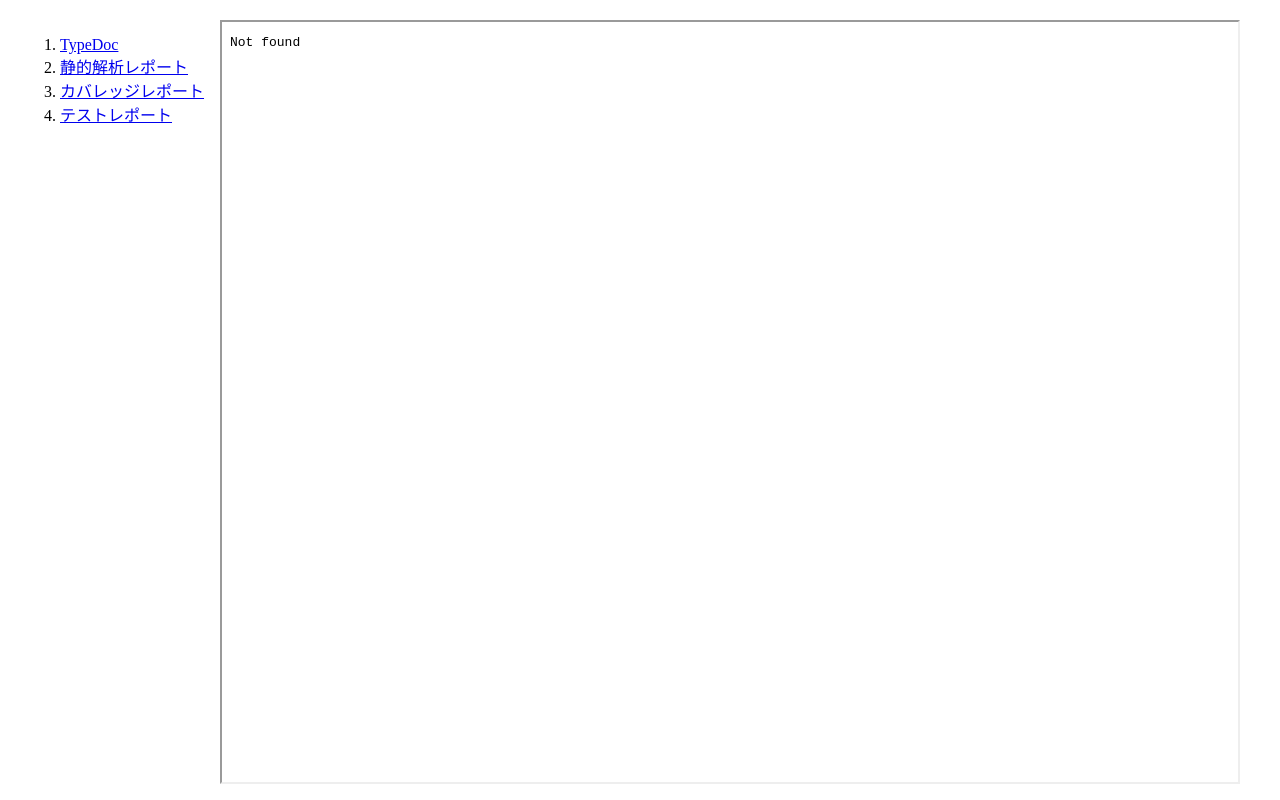
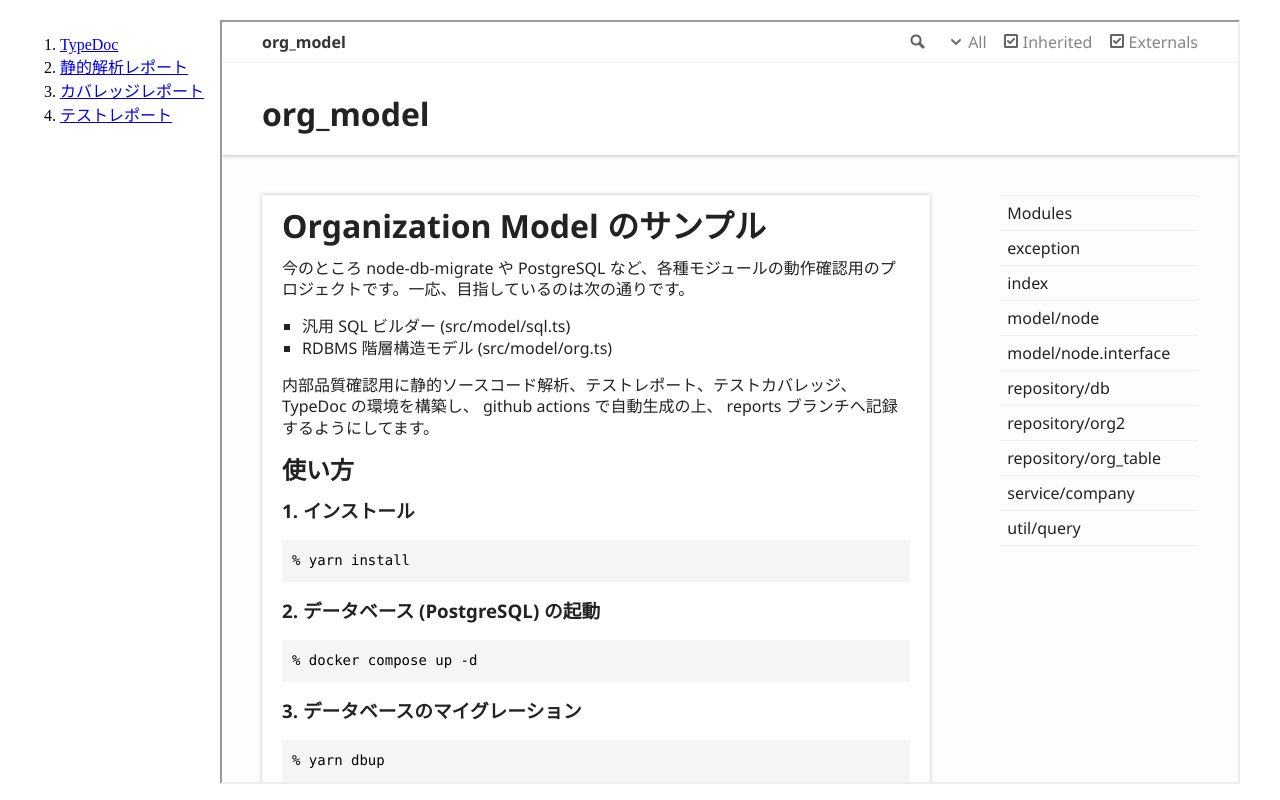
Before and after one commit to Tommy1969/org_model, a plain HTML site: page index.html in a window 1280 px wide. Drawn offline with Linux system fonts and the light colour scheme.

Commit message:
doc: iframe の初期表示を直した。

```diff
--- a/index.html
+++ b/index.html
@@ -39,7 +39,7 @@
       <li><a  target="_docview" href="./jest.html">
         テストレポート</a></li>
     </ol>
-    <iframe name="_docview" src="./esdoc/index.html">
+    <iframe name="_docview" src="./docs/index.html">
 
     </iframe>
   </div>
```
